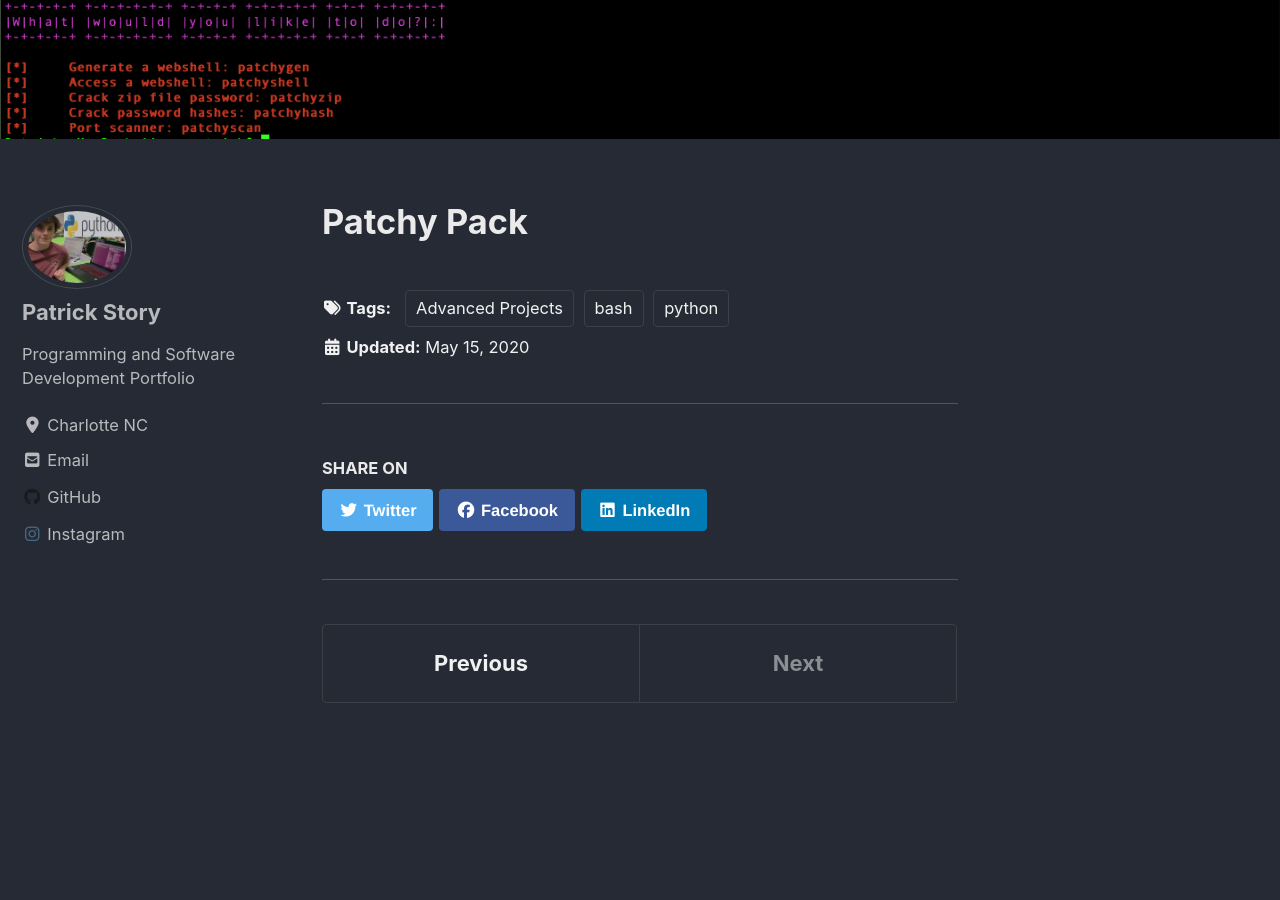
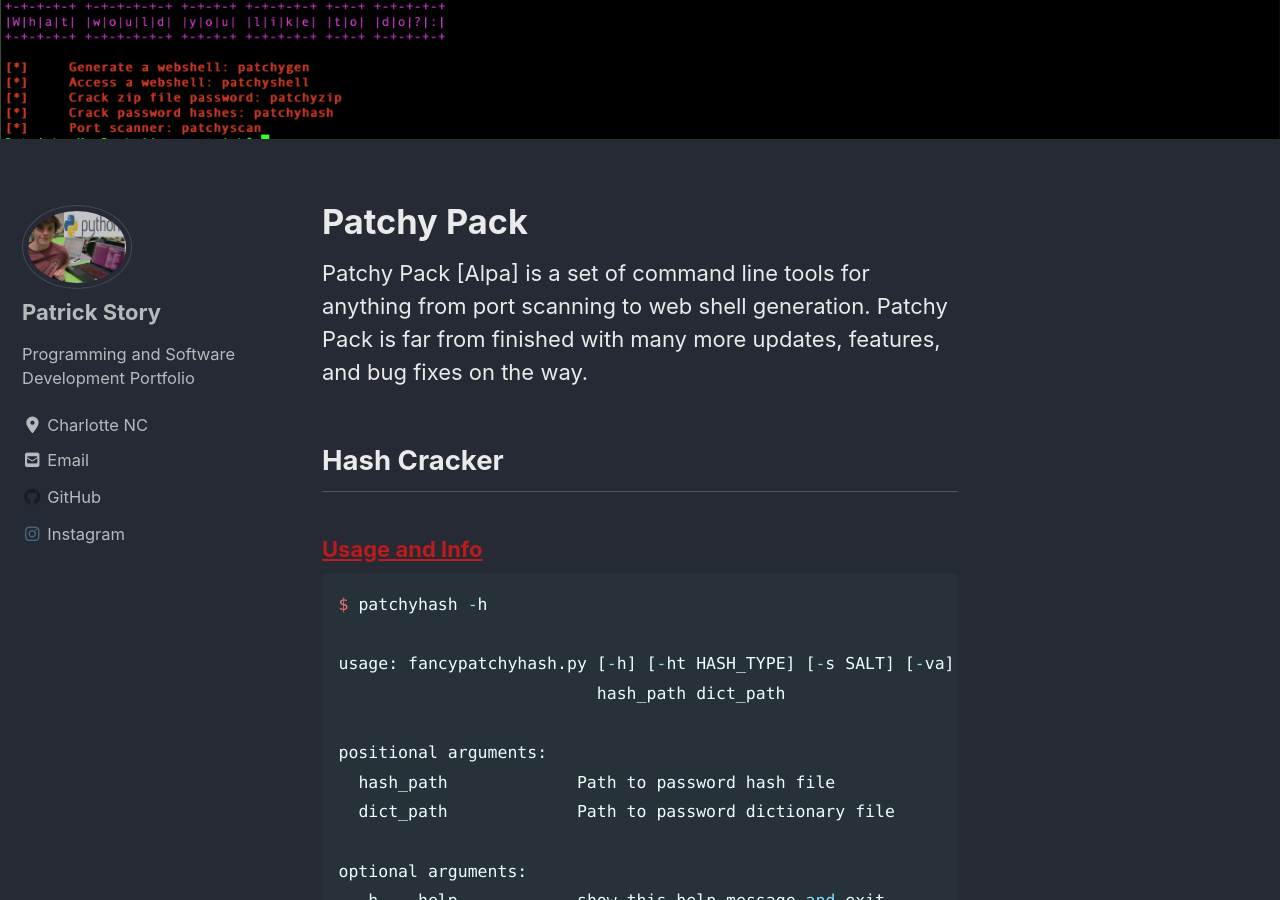
Before and after one commit to Patchyst/Patchyst.github.io, a Jekyll site: the page built from _posts/2020-05-15-patchy.md, in a window 1280 px wide and 900 px high, scrolled down 285 px. Built offline with Jekyll 4.4.1, drawn with Linux system fonts in a browser that asks for light colours; cached includes are drawn as plain includes; nearby versions of some CDN libraries; some of the changed text lies outside the part shown.

Commit message:
updating patchy posts

````diff
--- a/_posts/2020-05-15-patchy.md
+++ b/_posts/2020-05-15-patchy.md
@@ -6,3 +6,25 @@ header:
   image: "images/patchybanner.png"
 excerpt: "Introduction to Patchy Pack"
 ---
+Patchy Pack [Alpa] is a set of command line tools for anything from port scanning to web shell generation. Patchy Pack is far from finished with many more updates, features, and bug fixes on the way.
+## Hash Cracker
+### [Usage and Info](https://patchyst.github.io/patchyhash/)
+```python
+$ patchyhash -h
+
+usage: fancypatchyhash.py [-h] [-ht HASH_TYPE] [-s SALT] [-va] [-v]
+                          hash_path dict_path
+
+positional arguments:
+  hash_path             Path to password hash file
+  dict_path             Path to password dictionary file
+
+optional arguments:
+  -h, --help            show this help message and exit
+  -ht HASH_TYPE, --hash_type HASH_TYPE
+                        specify hash type
+  -s SALT, --salt SALT  There is a salt 0:2
+  -va, --viewall        View all passwords and hashes being compared. usage
+                        example: --viewall Y
+  -v, --version         show program's version number and exit
+```
````
Also changed, not shown: _posts/2020-05-15-patchyhash.md (added, +8 -0 lines), 1 other file.
